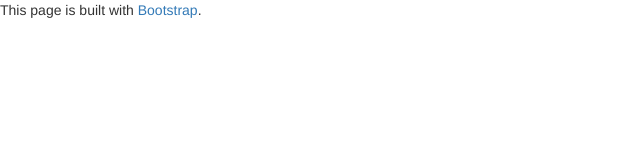
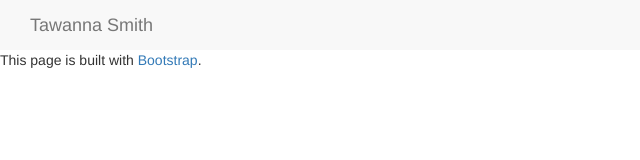
Before and after one commit to tawannas7/bootstrap, a plain HTML site: page index.html in a window 1280 px wide. Shown: the whole page, without its empty margins (0-640 px from the left). Drawn offline with nearby package versions, Linux system fonts and the light colour scheme.

Commit message:
added navbar

```diff
--- a/index.html
+++ b/index.html
@@ -11,6 +11,20 @@
 
   <body>
 
+  <nav class="nav navbar-default" role="navigation">
+
+    <div class="container-fluid">
+
+      <div class="nav-header">
+
+        <a class="navbar-brand" href"#">Tawanna Smith</a>
+      </div>
+
+    </div>
+
+  </nav>
+
+
     <p>This page is built with <a href="http:..getbootstrap.com/">Bootstrap</a>.</p>
 
 
```
